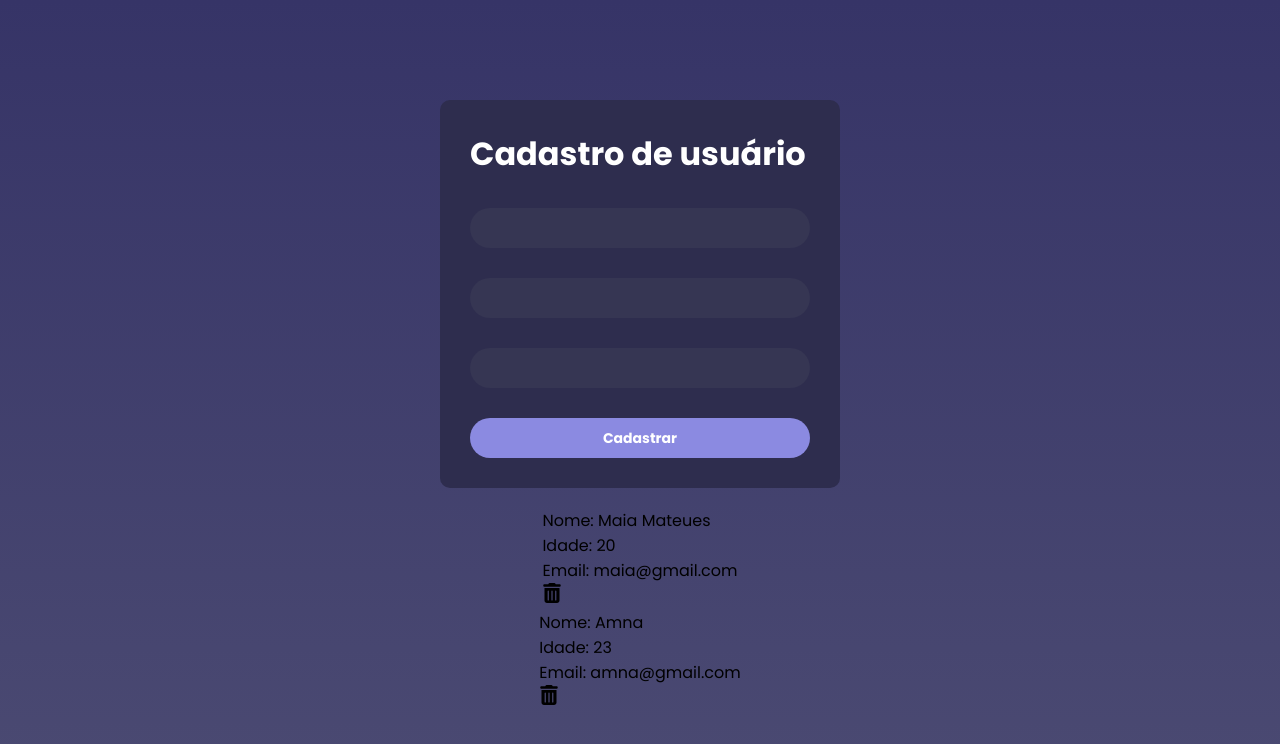
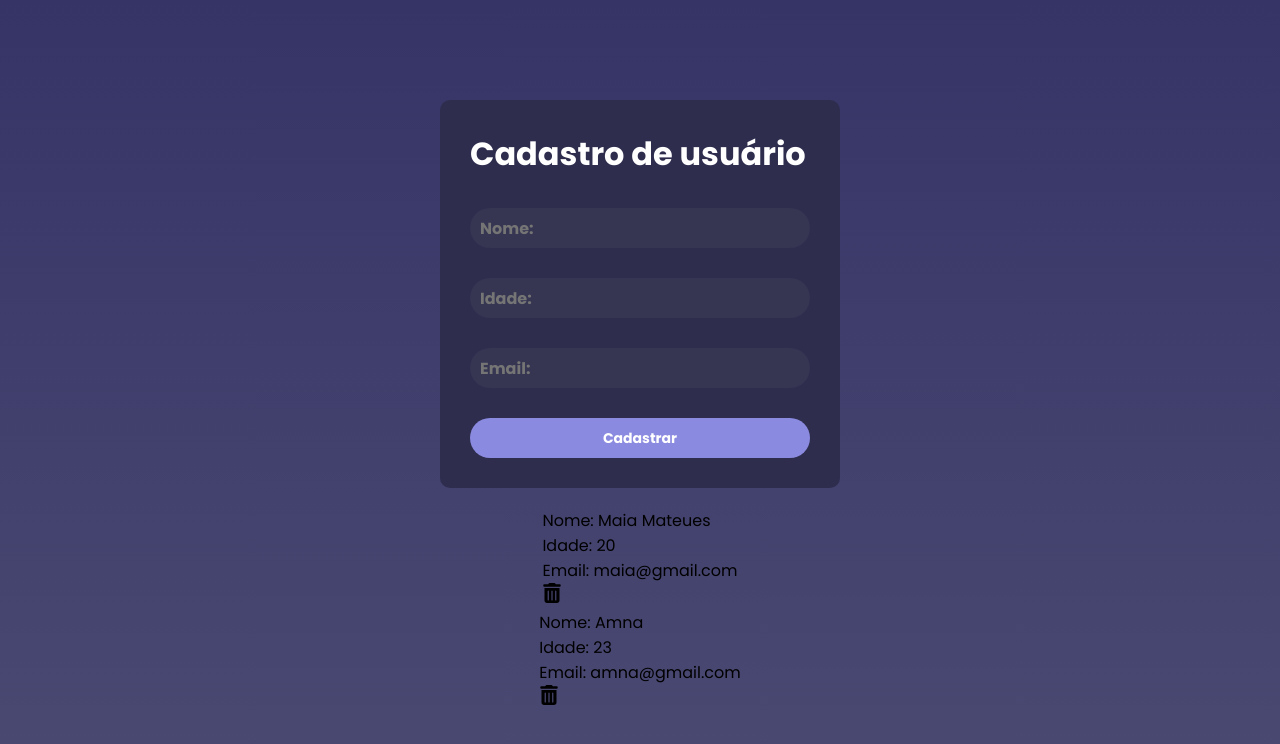
Before and after one commit to mateusmaiia/crud, a React (Vite) app in the folder frontend/: page / in a window 1280 px wide. Shown: the top 744 px of the page. Built offline with nearby package versions, Linux system fonts and the light colour scheme.

Commit message:
feat: placeholder

```diff
--- a/frontend/src/pages/home/index.jsx
+++ b/frontend/src/pages/home/index.jsx
@@ -22,9 +22,9 @@
     <div className='container'>
       <form>
         <h1>Cadastro de usuário </h1>
-        <input name='nome' type='text'/>
-        <input name='idade' type='number'/>
-        <input name='email' type='email'/>
+        <input placeholder='Nome:' name='nome' type='text'/>
+        <input placeholder='Idade:' name='idade' type='number'/>
+        <input placeholder='Email:' name='email' type='email'/>
         <button type="button"> Cadastrar</button>
       </form>
 
```
